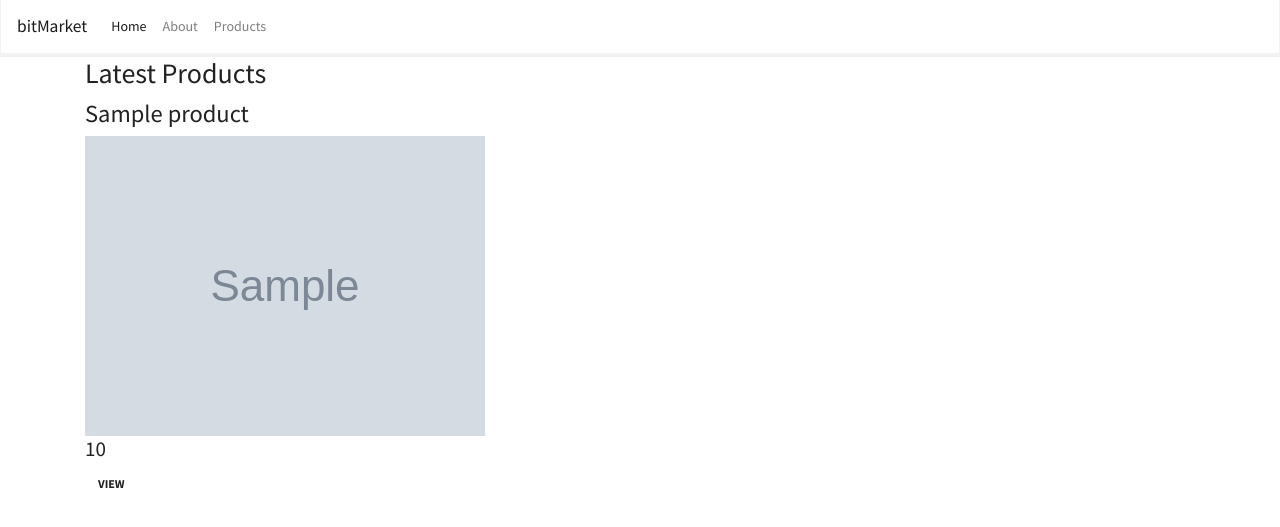
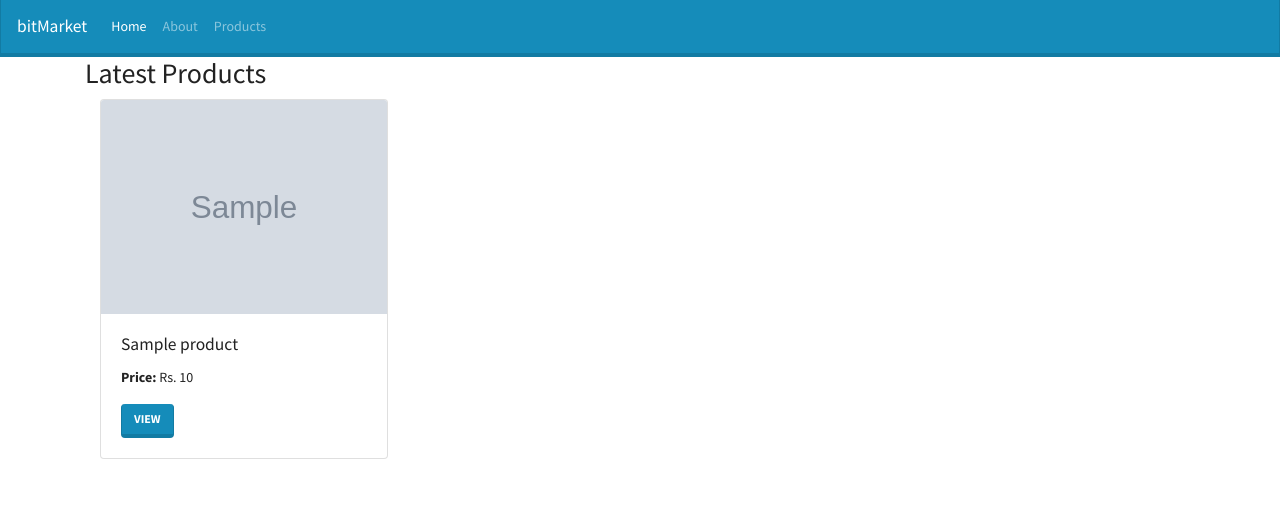
Before and after one commit to tiwariut/bitmarket, a CodeIgniter app: page /bitmarket/products in a window 1280 px wide. Shown: the top 527 px of the page. Run offline with CodeIgniter, Linux system fonts and the light colour scheme; tables that the repository leaves empty or names only in its code hold one stand-in row (values such as "Sample post"); grey boxes marked "Sample" are stand-in pictures.

Commit message:
Style index and view pages

```diff
--- a/application/views/products/index.php
+++ b/application/views/products/index.php
@@ -1,9 +1,19 @@
 <h2><?= $title ?></h2>
 
-<?php foreach($products as $product) : ?>
-   <h3><?php echo $product['title']; ?></h3>
-   <img src="<?php echo $product['image']; ?>"></img>
-    <h4><?php echo $product['price']; ?></h4>
-    <p><a class="btn btn-default" href="<?php echo site_url('/products/' . $product['slug']); ?>">View</a></p>
+<div class="container">
 
-<?php endforeach; ?>
+    <div class="row">
+        <?php foreach($products as $product) : ?>
+        <div class="col-sm">
+            <div class="card" style="width: 18rem;">
+                <img src="<?php echo $product['image']; ?>" class="card-img-top" alt="...">
+                <div class="card-body">
+                    <h5 class="card-title"><?php echo $product['title']; ?></h5>
+                    <p class="card-text"><strong>Price:</strong> Rs. <?php echo $product['price']; ?></p>
+                    <a href="<?php echo site_url('/products/' . $product['slug']); ?>" class="btn btn-primary">View</a>
+                </div>
+            </div>
+        </div>
+        <?php endforeach; ?>
+    </div>
+</div>
--- a/application/views/templates/header.php
+++ b/application/views/templates/header.php
@@ -6,7 +6,7 @@
    </head>
    <body>
 
-   <nav class="navbar navbar-expand-lg navbar-light bg-light">
+   <nav class="navbar navbar-expand-lg navbar-dark bg-primary">
        <a class="navbar-brand" href="<?php echo base_url(); ?>">bitMarket</a>
        <button class="navbar-toggler" type="button" data-toggle="collapse" data-target="#navbarSupportedContent" aria-controls="navbarSupportedContent" aria-expanded="false" aria-label="Toggle navigation">
            <span class="navbar-toggler-icon"></span>
```
Also changed, not shown: application/views/products/view.php (+13 -4 lines).
